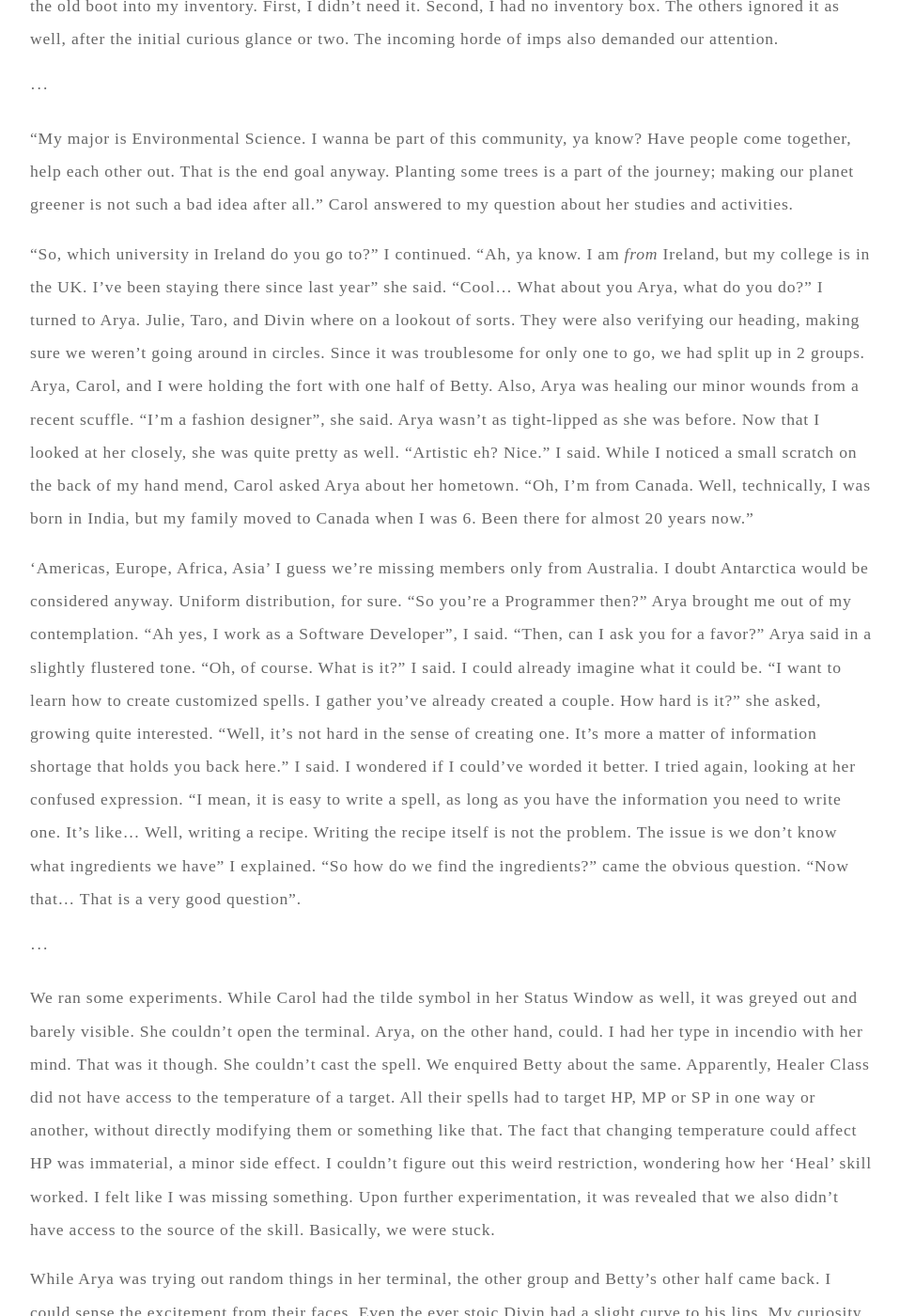
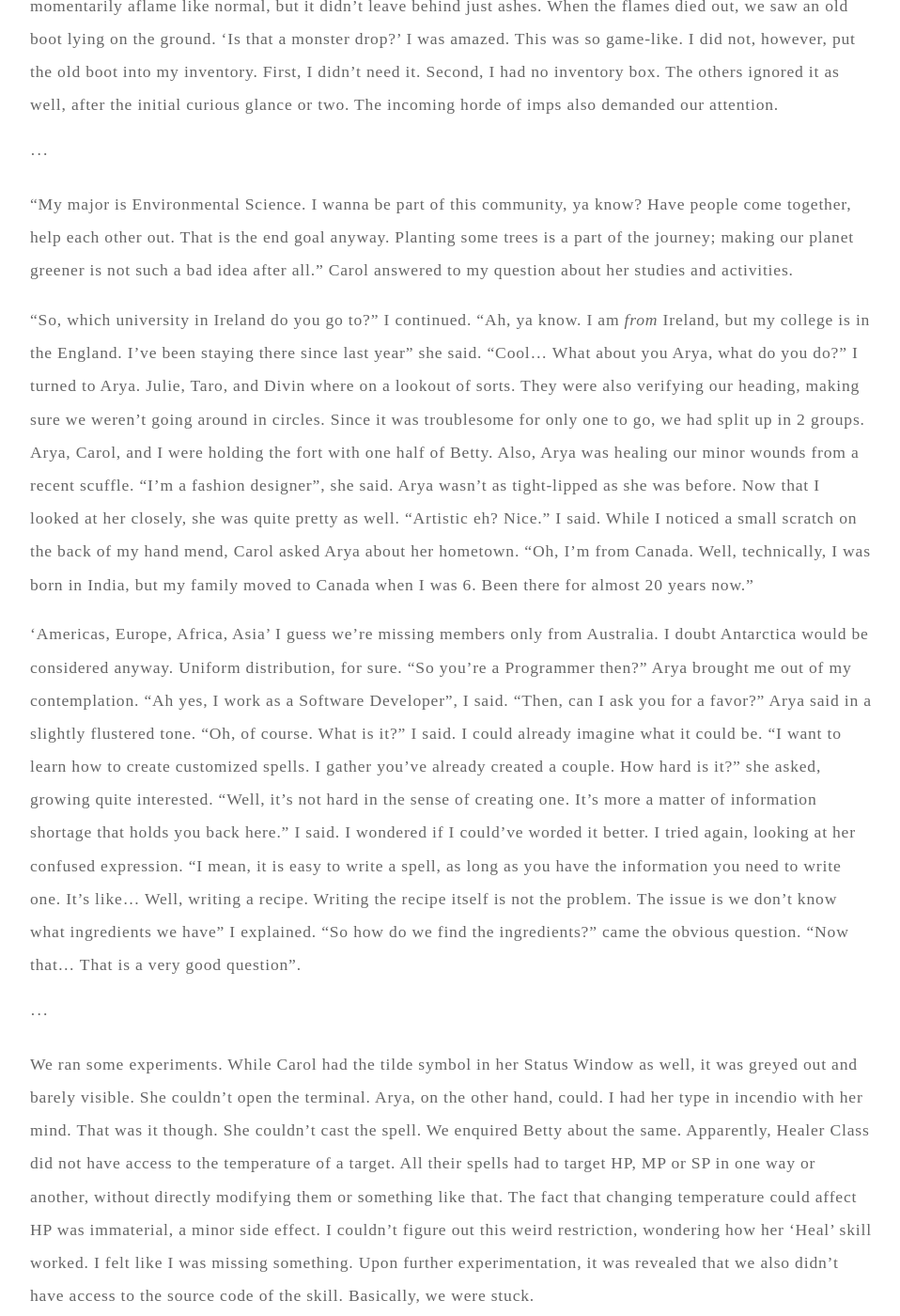
Before and after one commit to EMPAT94/empat94.github.io, a Jekyll site: the page built from _gs/tutorial.md, in a window 1280 px wide and 1400 px high, scrolled down 32860 px. Shown: the whole window at 94% size, without its empty margins (160-1118 px from the left). Built offline with Jekyll 4.4.1, drawn with Linux system fonts in a browser that asks for light colours; some web fonts are replaced; comment, search, counter and statistics services are not loaded; some of the changed text lies outside the part shown.

Commit message:
Minor changes to gs

```diff
--- a/_gs/tutorial.md
+++ b/_gs/tutorial.md
@@ -601,13 +601,13 @@ It must've been our twelfth ambush when I noticed something that hadn't happened
 
 "My major is Environmental Science. I wanna be part of this community, ya know? Have people come together, help each other out. That is the end goal anyway. Planting some trees is a part of the journey; making our planet greener is not such a bad idea after all." Carol answered to my question about her studies and activities.
 
-"So, which university in Ireland do you go to?" I continued. "Ah, ya know. I am *from* Ireland, but my college is in the UK. I've been staying there since last year" she said. "Cool... What about you Arya, what do you do?" I turned to Arya. Julie, Taro, and Divin where on a lookout of sorts. They were also verifying our heading, making sure we weren't going around in circles. Since it was troublesome for only one to go, we had split up in 2 groups. Arya, Carol, and I were holding the fort with one half of Betty. Also, Arya was healing our minor wounds from a recent scuffle. "I'm a fashion designer", she said. Arya wasn't as tight-lipped as she was before. Now that I looked at her closely, she was quite pretty as well. "Artistic eh? Nice." I said. While I noticed a small scratch on the back of my hand mend, Carol asked Arya about her hometown. "Oh, I'm from Canada. Well, technically, I was born in India, but my family moved to Canada when I was 6. Been there for almost 20 years now."
+"So, which university in Ireland do you go to?" I continued. "Ah, ya know. I am *from* Ireland, but my college is in the England. I've been staying there since last year" she said. "Cool... What about you Arya, what do you do?" I turned to Arya. Julie, Taro, and Divin where on a lookout of sorts. They were also verifying our heading, making sure we weren't going around in circles. Since it was troublesome for only one to go, we had split up in 2 groups. Arya, Carol, and I were holding the fort with one half of Betty. Also, Arya was healing our minor wounds from a recent scuffle. "I'm a fashion designer", she said. Arya wasn't as tight-lipped as she was before. Now that I looked at her closely, she was quite pretty as well. "Artistic eh? Nice." I said. While I noticed a small scratch on the back of my hand mend, Carol asked Arya about her hometown. "Oh, I'm from Canada. Well, technically, I was born in India, but my family moved to Canada when I was 6. Been there for almost 20 years now."
 
 'Americas, Europe, Africa, Asia' I guess we're missing members only from Australia. I doubt Antarctica would be considered anyway. Uniform distribution, for sure. "So you're a Programmer then?" Arya brought me out of my contemplation. "Ah yes, I work as a Software Developer", I said. "Then, can I ask you for a favor?" Arya said in a slightly flustered tone. "Oh, of course. What is it?" I said. I could already imagine what it could be. "I want to learn how to create customized spells. I gather you've already created a couple. How hard is it?" she asked, growing quite interested. "Well, it's not hard in the sense of creating one. It's more a matter of information shortage that holds you back here." I said. I wondered if I could've worded it better. I tried again, looking at her confused expression. "I mean, it is easy to write a spell, as long as you have the information you need to write one. It's like... Well, writing a recipe. Writing the recipe itself is not the problem. The issue is we don't know what ingredients we have" I explained. "So how do we find the ingredients?" came the obvious question. "Now that... That is a very good question".
 
 ···
 
-We ran some experiments. While Carol had the tilde symbol in her Status Window as well, it was greyed out and barely visible. She couldn't open the terminal. Arya, on the other hand, could. I had her type in incendio with her mind. That was it though. She couldn't cast the spell. We enquired Betty about the same. Apparently, Healer Class did not have access to the temperature of a target. All their spells had to target HP, MP or SP in one way or another, without directly modifying them or something like that. The fact that changing temperature could affect HP was immaterial, a minor side effect. I couldn't figure out this weird restriction, wondering how her 'Heal' skill worked. I felt like I was missing something. Upon further experimentation, it was revealed that we also didn't have access to the source of the skill. Basically, we were stuck.
+We ran some experiments. While Carol had the tilde symbol in her Status Window as well, it was greyed out and barely visible. She couldn't open the terminal. Arya, on the other hand, could. I had her type in incendio with her mind. That was it though. She couldn't cast the spell. We enquired Betty about the same. Apparently, Healer Class did not have access to the temperature of a target. All their spells had to target HP, MP or SP in one way or another, without directly modifying them or something like that. The fact that changing temperature could affect HP was immaterial, a minor side effect. I couldn't figure out this weird restriction, wondering how her 'Heal' skill worked. I felt like I was missing something. Upon further experimentation, it was revealed that we also didn't have access to the source code of the skill. Basically, we were stuck.
 
 While Arya was trying out random things in her terminal, the other group and Betty's other half came back. I could sense the excitement from their faces. Even the ever stoic Divin had a slight curve to his lips. My curiosity was eventually sated when Taro exclaimed - "We found the exit!"
 
```
Also changed, not shown: other parts of _gs/tutorial.md (+14 -11 lines).
